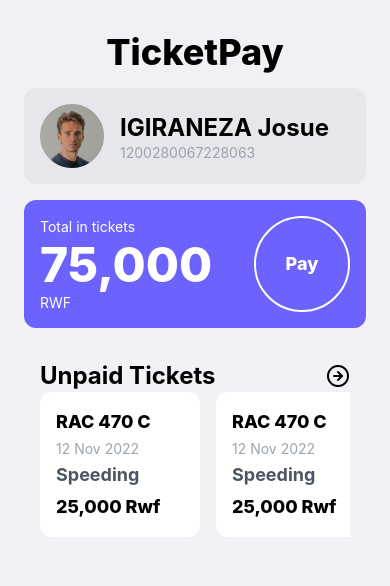
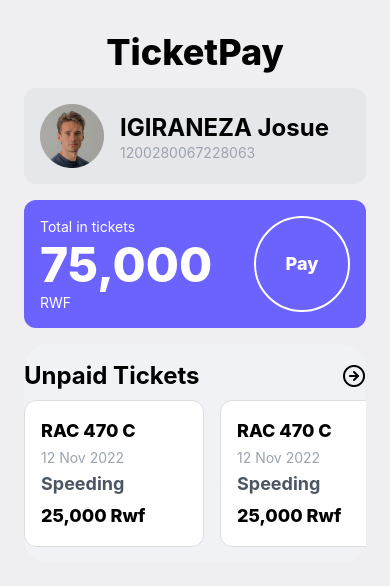
Before and after one commit to IGIRANEZAJosue/ticketPay, a React Native app: screen / in a window 390 px wide. Shown: the top 586 px of the page. Built offline with nearby package versions, Linux system fonts and the light colour scheme.

Commit message:
horizontal cards

```diff
--- a/App.js
+++ b/App.js
@@ -9,8 +9,8 @@ import TicketCard from './components/TicketCard';
 const profileImage = require('./assets/julian-wan-unsplash-1.png');
 
 export default function App() {
-  return (
-    <SafeAreaView className="flex-1 flex-col gap-4 items-center pt-8 px-6 bg-[#f2f0f5]">
+   return (
+      <SafeAreaView className="flex-1 flex-col gap-4 items-center pt-8 px-6 bg-[#efeff1]">
          <Text className="text-4xl font-extrabold ">TicketPay</Text>
          <View className=" flex-row items-center bg-gray-200 rounded-xl w-full p-4">
             <Image className="mr-4" source={require("./assets/julian-wan-unsplash-1.png")} />
@@ -35,21 +35,20 @@ export default function App() {
 
          </View>
 
-         <ScrollView className=" w-full flex-col space-y-2 bg-[#f0f2f5] px-4 rounded-3xl py-4">
+         <View className=" w-full flex-col space-y-2 bg-[#f0f2f5] rounded-3xl py-4">
             <View className="flex-row justify-between items-center ">
                <Text className="text-2xl font-bold">Unpaid Tickets</Text>
                <Feather name="arrow-right-circle" size={24} color="black" />
             </View>
 
-            <ScrollView horizontal="true" className=" flex-row">
+            <ScrollView horizontal={true} View className=" flex-row space-x-4">
                <TicketCard />
                <TicketCard />
                <TicketCard />
             </ScrollView>
 
-         </ScrollView>
+         </View>
 
-      <StatusBar style="auto" />
-    </SafeAreaView>
+      </SafeAreaView>
   );
 }
--- a/components/TicketCard.js
+++ b/components/TicketCard.js
@@ -3,7 +3,7 @@ import React from 'react'
 
 const TicketCard = () => {
   return (
-    <View className=" bg-white p-4 flex-col space-y-1 rounded-xl mr-4 w-[160px]">
+    <View className=" bg-white p-4 flex-col space-y-1 mr-4 rounded-xl border border-[#dddde2] w-[180px]">
       <Text className=" font-extrabold text-lg">RAC 470 C</Text>
       <Text className=" text-gray-400">12 Nov 2022</Text>
       <Text className=" font-bold text-lg text-gray-600">Speeding</Text>
```
